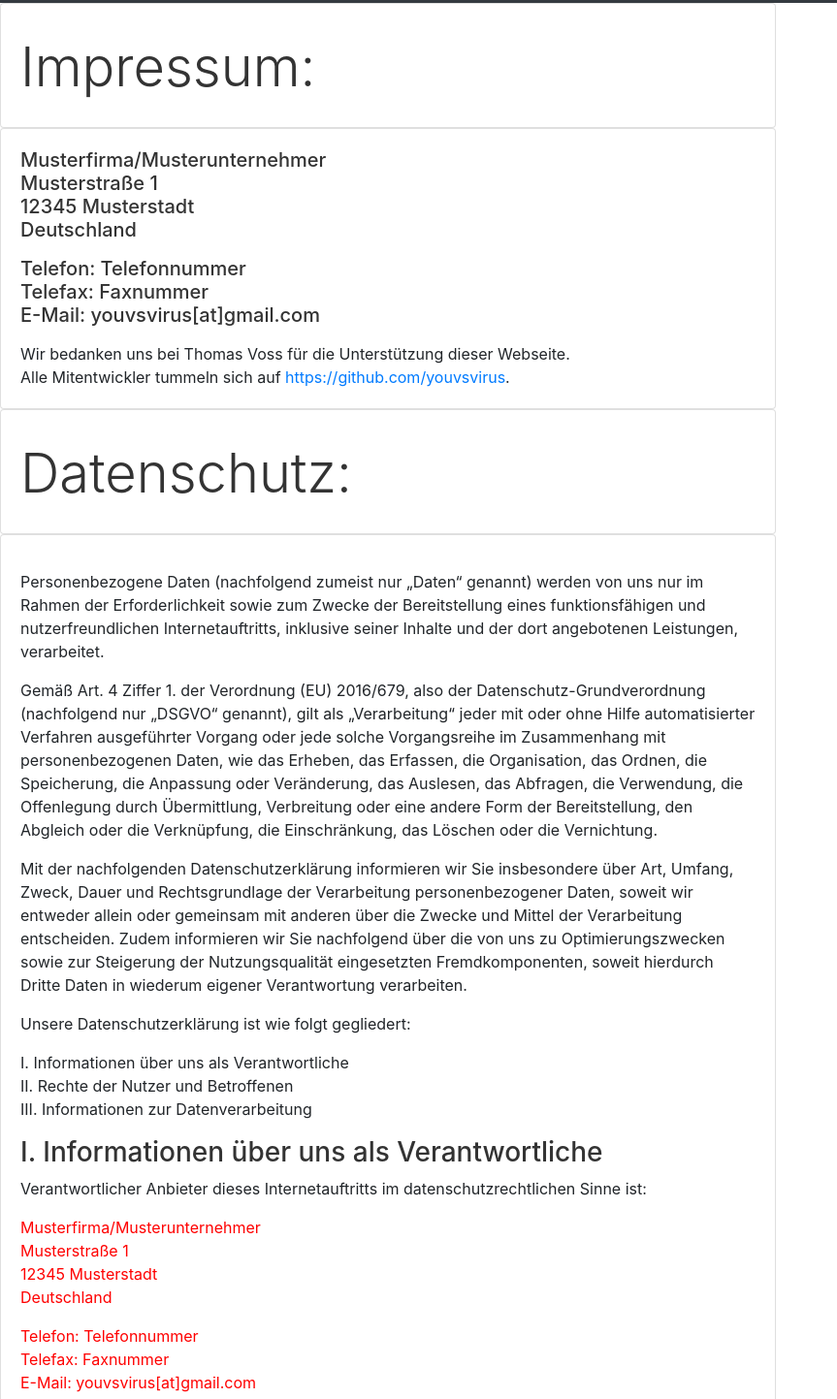
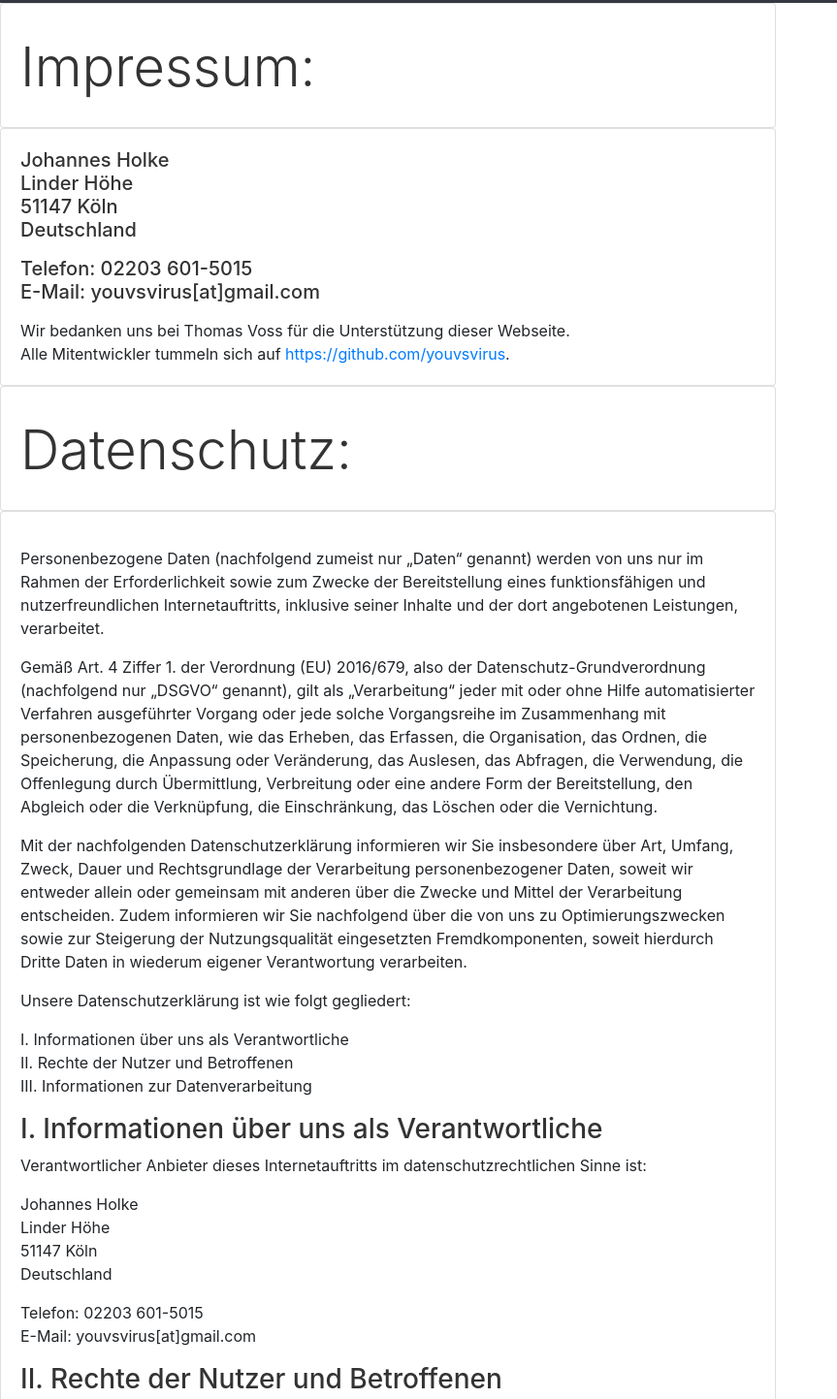
Before and after one commit to youvsvirus/youvsvirus-hp, a plain HTML site: page impressum.html in a window 1280 px wide. Shown: the part 53-1496 px from the top of the page at 97% size, without its empty margins (0-863 px from the left). Drawn offline with nearby package versions, Linux system fonts and the light colour scheme.

Commit message:
Added address

```diff
--- a/impressum.html
+++ b/impressum.html
@@ -85,8 +85,11 @@
 
   <div class="card" style="width: 800px;" >
   <div class="card-body">
-    <h5 class="card-title"><p><span>Musterfirma/Musterunternehmer<br>Musterstraße 1<br>12345 Musterstadt<br>Deutschland</span></p>
-                           <p><span>Telefon: Telefonnummer<br>Telefax: Faxnummer<br>E-Mail:  youvsvirus[at]gmail.com</span></p></h5>
+    <h5 class="card-title"><p><span>Johannes Holke
+    <br>Linder Höhe
+    <br>51147 Köln
+    <br>Deutschland</span></p>
+    <p><span>Telefon: 02203 601-5015<br>E-Mail:  youvsvirus[at]gmail.com</span></p></h5>
     <p class="card-text">Wir bedanken uns bei Thomas Voss für die Unterstützung dieser Webseite. <br>
 Alle Mitentwickler tummeln sich auf <a href="https://github.com/youvsvirus">https://github.com/youvsvirus</a>.
 </p>
@@ -108,8 +111,8 @@ Alle Mitentwickler tummeln sich auf <a href="https://github.com/youvsvirus">http
 <p>I. Informationen über uns als Verantwortliche<br>II. Rechte der Nutzer und Betroffenen<br>III. Informationen zur Datenverarbeitung</p>
 <h3>I. Informationen über uns als Verantwortliche</h3>
 <p>Verantwortlicher Anbieter dieses Internetauftritts im datenschutzrechtlichen Sinne ist:</p>
-<p><span style="color: #ff0000;">Musterfirma/Musterunternehmer<br>Musterstraße 1<br>12345 Musterstadt<br>Deutschland</span></p>
-<p><span style="color: #ff0000;">Telefon: Telefonnummer<br>Telefax: Faxnummer<br>E-Mail:  youvsvirus[at]gmail.com</span></p>
+<p><span>Johannes Holke<br>Linder Höhe<br>51147 Köln<br>Deutschland</span></p>
+<p><span>Telefon: 02203 601-5015<br>E-Mail:  youvsvirus[at]gmail.com</span></p>
 <h3>II. Rechte der Nutzer und Betroffenen</h3>
 <p>Mit Blick auf die nachfolgend noch näher beschriebene Datenverarbeitung haben die Nutzer und Betroffenen das Recht</p>
 <ul>
```
